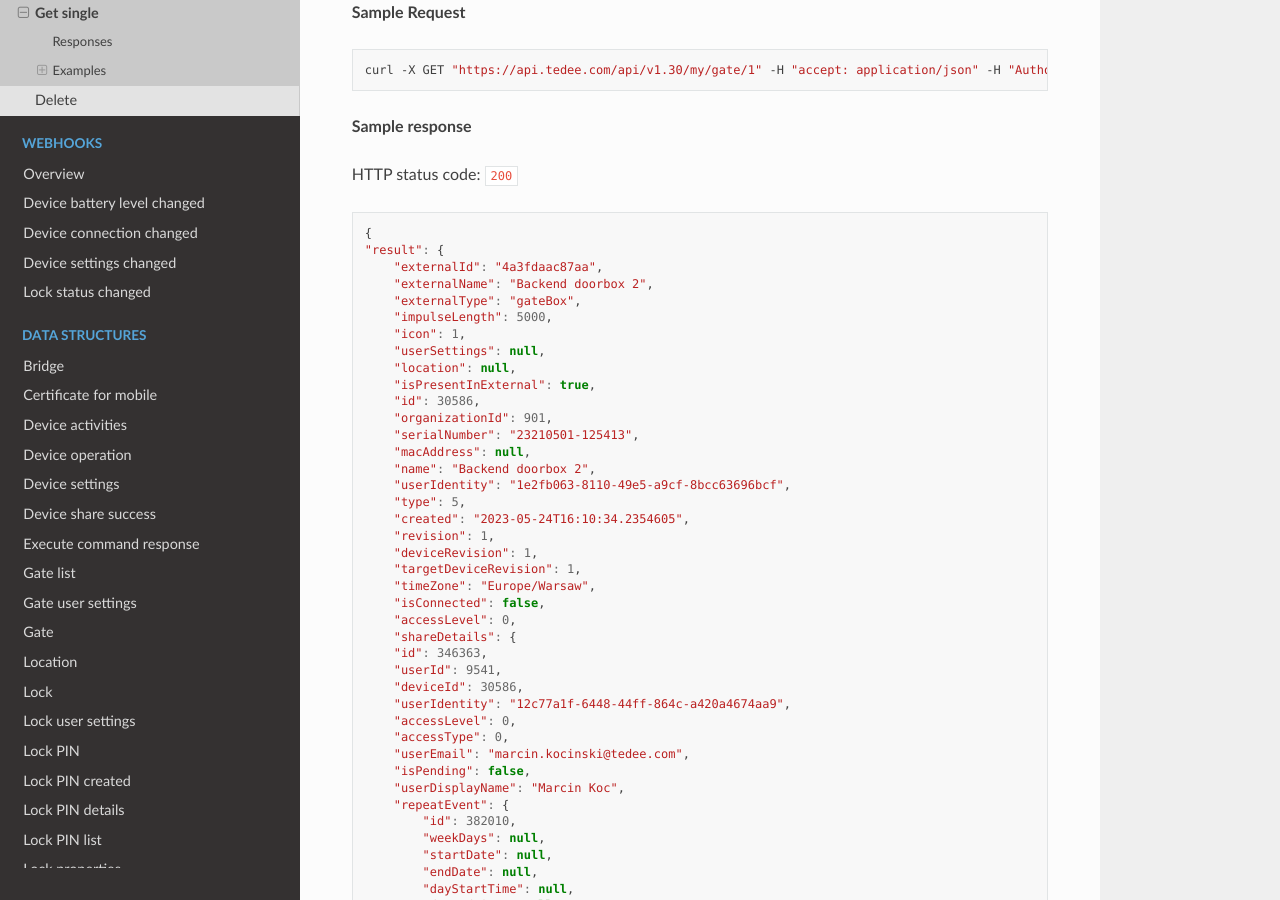
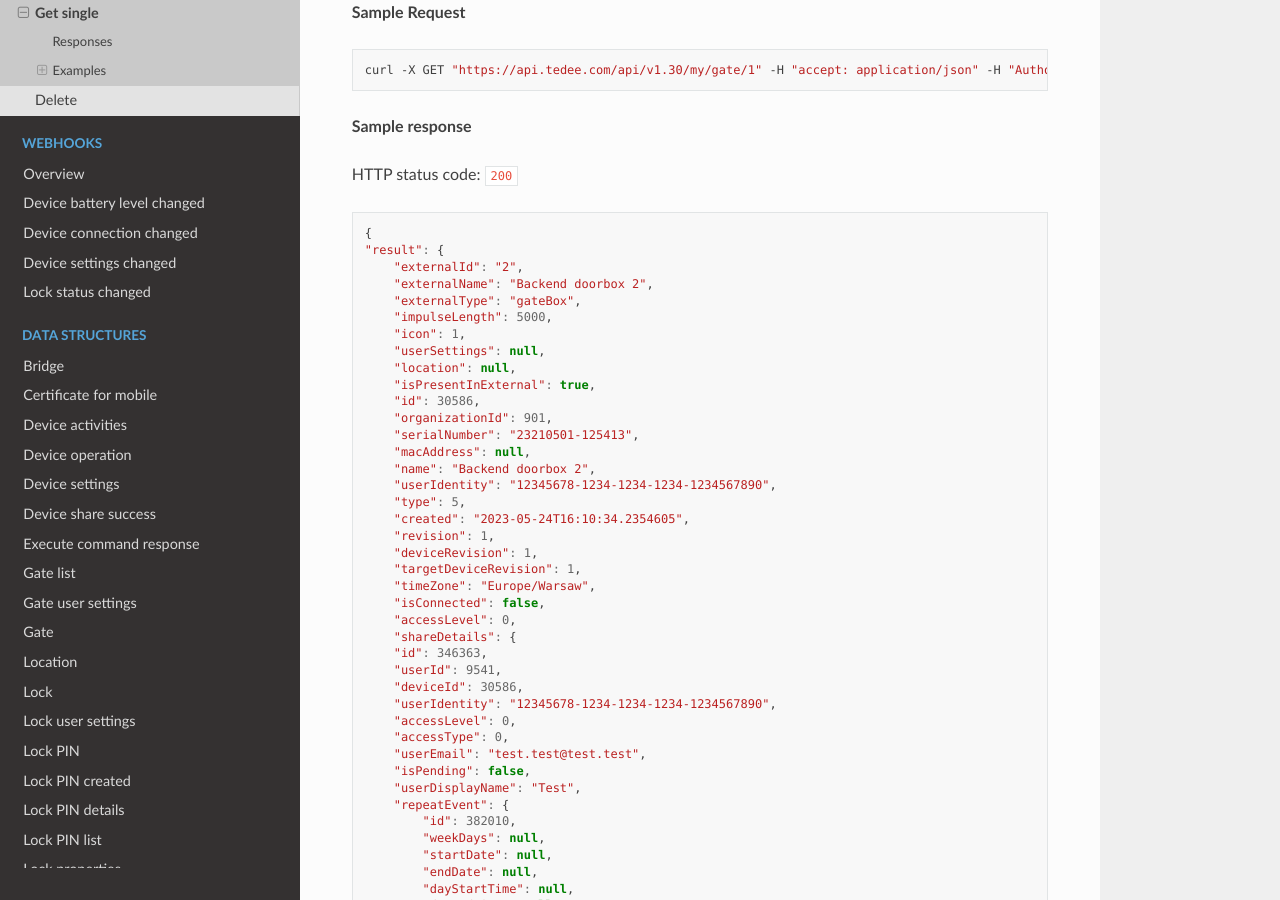
Before and after one commit to tedee-com/tedee-api-doc, a Sphinx documentation site: the page built from docs/source/endpoints/gate/get-single.rst, in a window 1280 px wide and 900 px high, scrolled down 871 px. Built offline with Sphinx 7.4.7 and the Read the Docs theme 2.0.0, drawn with Linux system fonts in a browser that asks for light colours; pages that are not in the unit, such as notebooks, are missing from menus; some of the changed text lies outside the part shown.

Commit message:
changes after cr

```diff
--- a/docs/source/endpoints/gate/get-single.rst
+++ b/docs/source/endpoints/gate/get-single.rst
@@ -56,7 +56,7 @@ HTTP status code: ``200``
 
         {
         "result": {
-            "externalId": "4a3fdaac87aa",
+            "externalId": "2",
             "externalName": "Backend doorbox 2",
             "externalType": "gateBox",
             "impulseLength": 5000,
@@ -69,7 +69,7 @@ HTTP status code: ``200``
             "serialNumber": "23210501-125413",
             "macAddress": null,
             "name": "Backend doorbox 2",
-            "userIdentity": "1e2fb063-8110-49e5-a9cf-8bcc63696bcf",
+            "userIdentity": "12345678-1234-1234-1234-1234567890",
             "type": 5,
             "created": "2023-05-24T16:10:34.2354605",
             "revision": 1,
@@ -82,12 +82,12 @@ HTTP status code: ``200``
             "id": 346363,
             "userId": 9541,
             "deviceId": 30586,
-            "userIdentity": "12c77a1f-6448-44ff-864c-a420a4674aa9",
+            "userIdentity": "12345678-1234-1234-1234-1234567890",
             "accessLevel": 0,
             "accessType": 0,
-            "userEmail": "marcin.kocinski@tedee.com",
+            "userEmail": "test.test@test.test",
             "isPending": false,
-            "userDisplayName": "Marcin Koc",
+            "userDisplayName": "Test",
             "repeatEvent": {
                 "id": 382010,
                 "weekDays": null,
```
Also changed, not shown: other parts of docs/source/endpoints/gate/get-single.rst (+2 -2 lines).
